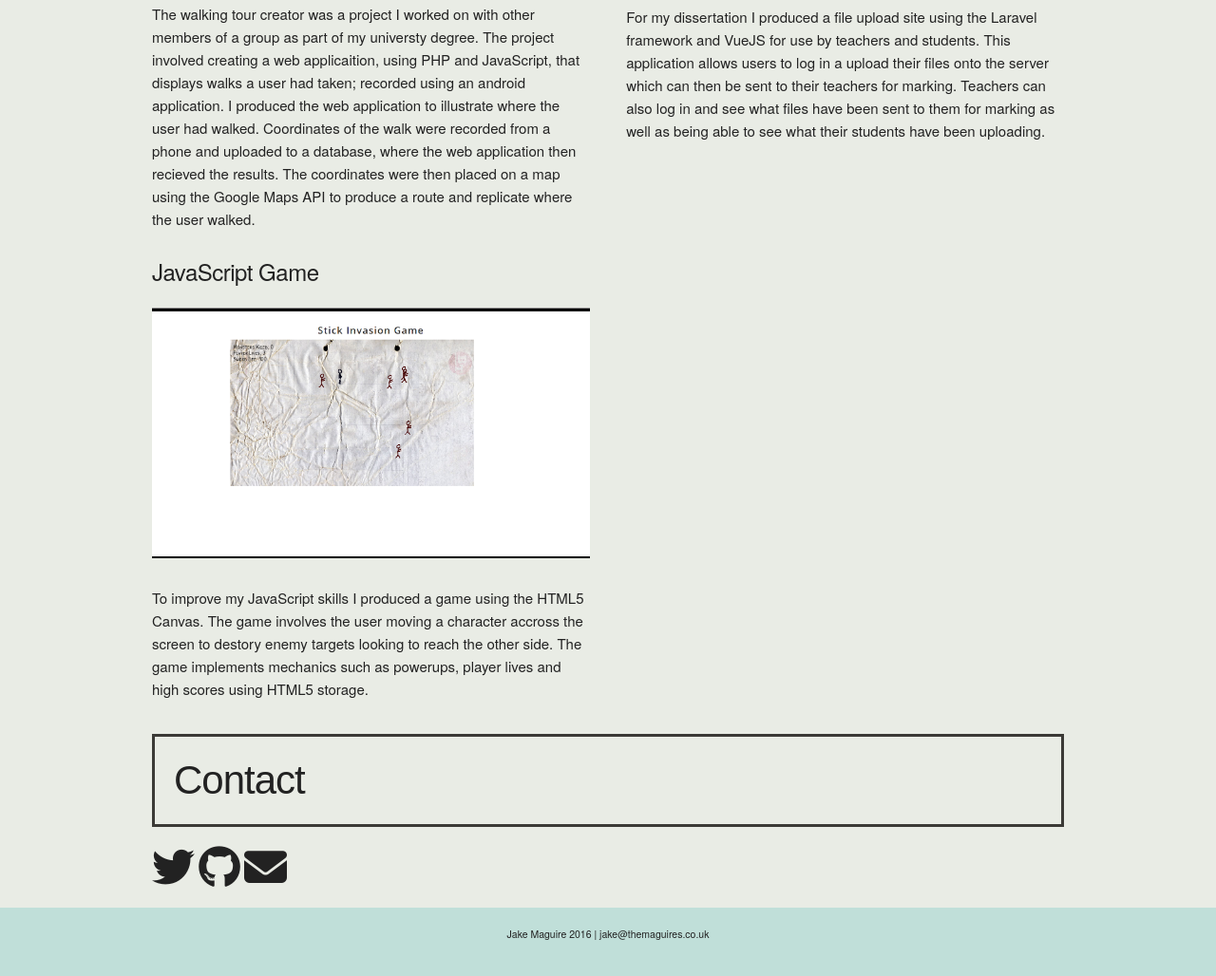
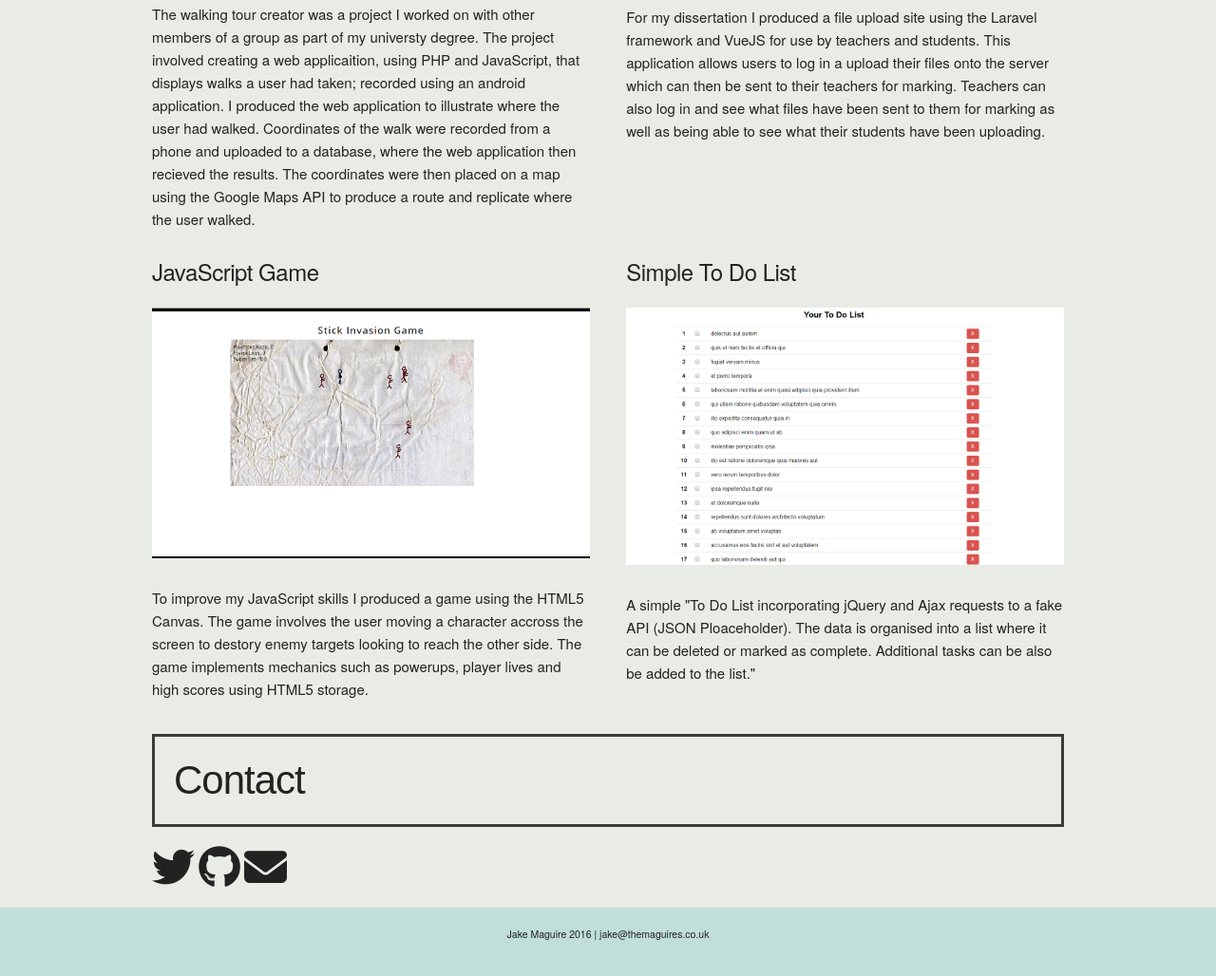
Before and after one commit to Frazzle07/portfolio, a plain HTML site: page index.html in a window 1280 px wide. Shown: the part 1572-2600 px from the top of the page at 95% size. Drawn offline with Linux system fonts and the light colour scheme; a web font is replaced by a local one.

Commit message:
Added new to do list project

```diff
--- a/index.html
+++ b/index.html
@@ -55,6 +55,11 @@
 				    	</br>
     					<div class=""><p>To improve my JavaScript skills I produced a game using the HTML5 Canvas. The game involves the user moving a character accross the screen to destory enemy targets looking to reach the other side. The game implements mechanics such as powerups, player lives and high scores using HTML5 storage.</p></div>
 				    </div>
+				    <div class="six columns"><h5><a href="projects/todolist/index.html">Simple To Do List</a></h5>
+				    	<div class=""><a href="projects/todolist/index.html"><img src="images/todolist.png" class="fileuploadImage"  alt="To Do List Project"></a></div>
+				    	</br>
+						<div class=""><p>A simple "To Do List incorporating jQuery and Ajax requests to a fake API (JSON Ploaceholder). The data is organised into a list where it can be deleted or marked as complete. Additional tasks can be also be added to the list."</p></div>
+				    </div>
 				</div>
 		  	</div>
 		  	<div class="container mainContact">
```
Also changed, not shown: images/todolist.png (added).
